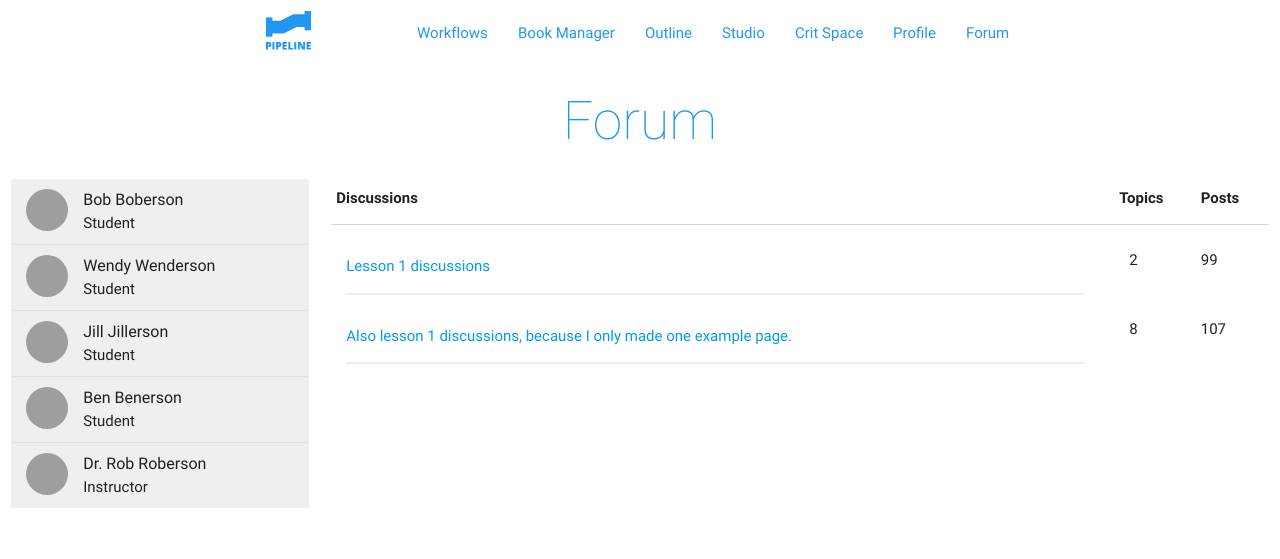
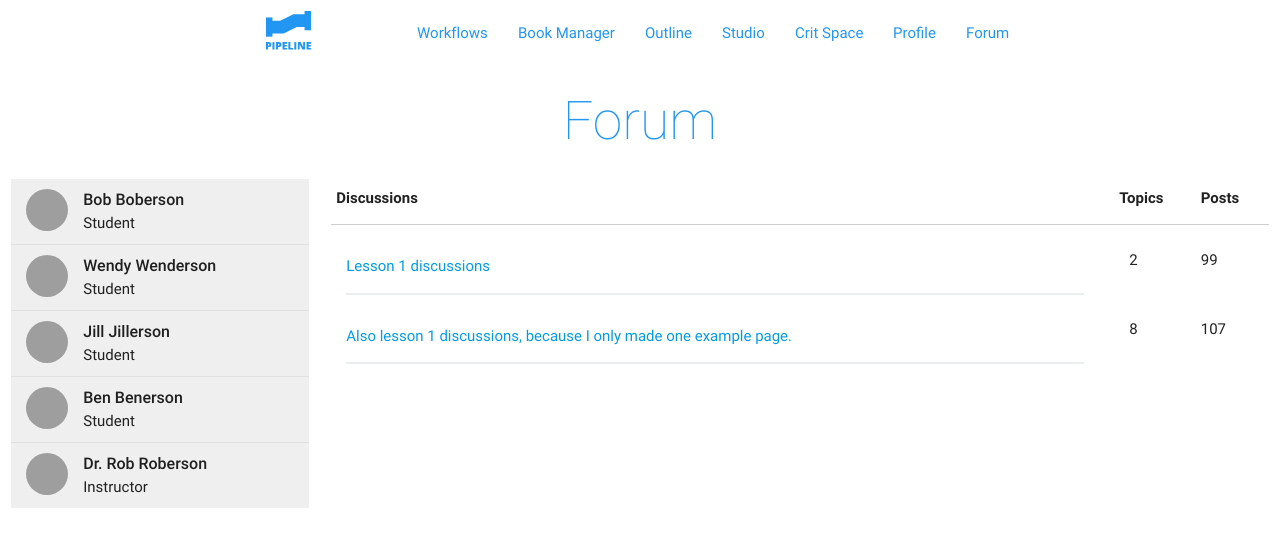
Before and after one commit to dmd-program/pipeline, a Jekyll site: the page built from forum.html, in a window 1280 px wide. Shown: the top 559 px of the page. Built offline with Jekyll 4.4.1, drawn with Linux system fonts in a browser that asks for light colours; grey boxes are pictures that could not be loaded.

Commit message:
bold title

```diff
--- a/assets/css/app.scss
+++ b/assets/css/app.scss
@@ -155,6 +155,9 @@ nav .brand-logo {
   }
 
   //crit
+  li.collection-item span.title {
+    font-weight: 500;
+  }
   li.collection-item span.date {
     display:block;
   }
```
